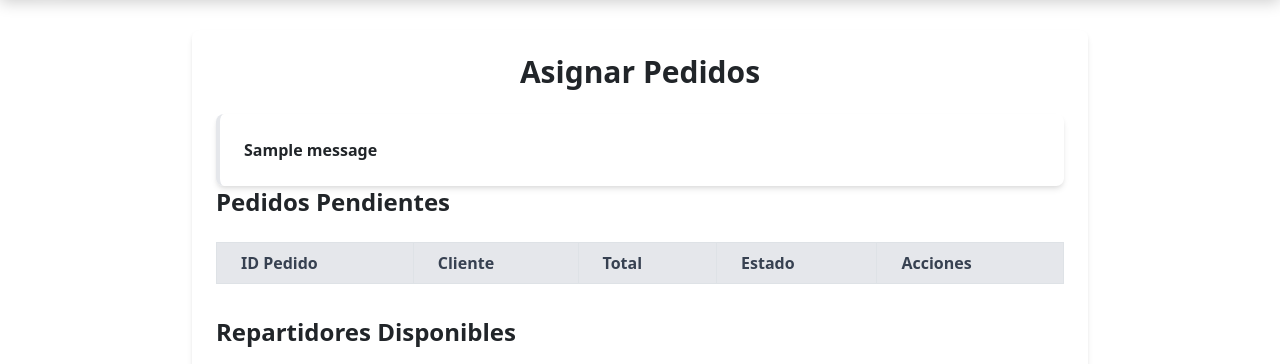
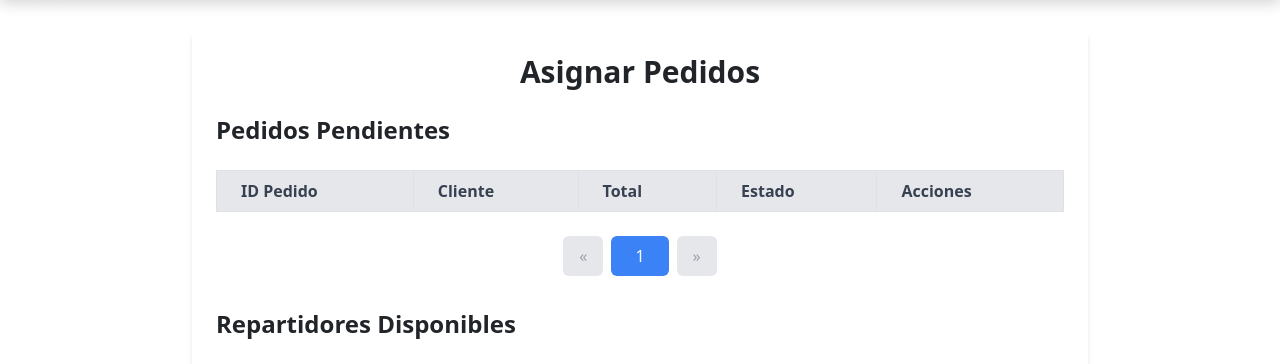
Before and after one commit to InfinityJaaR/App-Restaurant, a Django app: page /app/asignar_pedidos/ in a window 1280 px wide. Shown: the part 74-438 px from the top of the page. Run offline with Django 5.2, Linux system fonts and the light colour scheme; a user stored in the database is signed in; tables that the repository leaves empty hold one stand-in row (values such as "Sample post"); one stand-in notice (Sample message) is shown; lists and menus that the app fills with data are empty.

Commit message:
Añadiendo paginacion a pedidos en pendiente

```diff
--- a/app/static/js/asignar_pedidos.js
+++ b/app/static/js/asignar_pedidos.js
@@ -17,16 +17,39 @@ document.addEventListener('DOMContentLoaded', function () {
                 .then(data => {
                     if (data.success) {
                         alert(`Pedido ${pedidoId} asignado correctamente.`);
-                        location.reload();
+                        location.reload(); // Refrescar la página
                     } else if (data.error === 'no_repartidores') {
-                        alert('No hay repartidores disponibles. El pedido permanecerá pendiente.');
+                        mostrarMensaje('red', 'No hay repartidores disponibles. El pedido permanecerá pendiente.');
                     } else {
-                        alert('Error al asignar el pedido.');
+                        mostrarMensaje('red', 'Error al asignar el pedido.');
                     }
                 })
                 .catch(error => {
                     console.error('Error:', error);
+                    mostrarMensaje('red', 'Error en la solicitud. Intenta nuevamente.');
                 });
         });
     });
+
+    // Función para mostrar mensajes dinámicos
+    function mostrarMensaje(tipo, texto) {
+        const messagesContainer = document.querySelector('.messages');
+        const messageDiv = document.createElement('div');
+        messageDiv.className = `p-4 rounded-lg shadow-md bg-${tipo}-200 border-l-4 border-${tipo}-500 transition duration-300 ease-in-out transform hover:scale-105`;
+        messageDiv.innerHTML = `<p class="font-semibold text-${tipo}-800">${texto}</p>`;
+        messagesContainer.appendChild(messageDiv);
+
+        // Eliminar el mensaje automáticamente después de 3 segundos
+        setTimeout(() => {
+            messageDiv.remove();
+        }, 3000);
+    }
+
+    // Ocultar mensajes precargados después de 3 segundos
+    setTimeout(() => {
+        const precargados = document.querySelectorAll('.messages .p-4');
+        precargados.forEach(message => {
+            message.remove();
+        });
+    }, 3000);
 });
--- a/app/templates/EncargadoDeDespacho/asignar_pedidos.html
+++ b/app/templates/EncargadoDeDespacho/asignar_pedidos.html
@@ -13,7 +13,7 @@
       {% if messages %}
         <div class="messages space-y-4">
           {% for message in messages %}
-            <div class="p-4 rounded-lg shadow-md bg-{{ message.tags|default:'blue' }}-200 border-l-4 border-{{ message.tags|default:'blue' }}-500">
+            <div class="p-4 rounded-lg shadow-md bg-{{ message.tags|default:'blue' }}-200 border-l-4 border-{{ message.tags|default:'blue' }}-500 transition duration-300 ease-in-out transform hover:scale-105">
               <p class="font-semibold text-{{ message.tags|default:'blue' }}-800">{{ message }}</p>
             </div>
           {% endfor %}
@@ -33,7 +33,7 @@
             </tr>
           </thead>
           <tbody>
-            {% for pedido in pedidos_pendientes %}
+            {% for pedido in pedidos_page_obj %}
               <tr class="border-b">
                 <td class="border px-4 py-2">{{ pedido.id_pedido }}</td>
                 <td class="border px-4 py-2">{{ pedido.get_cliente_nombre }}</td>
@@ -50,6 +50,39 @@
             {% endfor %}
           </tbody>
         </table>
+      </div>
+
+      <!-- Paginación para pedidos pendientes -->
+      <div class="flex justify-center items-center mt-4">
+        <nav class="flex items-center space-x-2" aria-label="Pagination">
+          {% if pedidos_page_obj.has_previous %}
+            <a href="?pedidos_page={{ pedidos_page_obj.previous_page_number }}" class="bg-gray-200 text-gray-600 hover:bg-gray-300 px-3 py-2 rounded-md">
+              &laquo;
+            </a>
+          {% else %}
+            <span class="bg-gray-200 text-gray-400 px-3 py-2 rounded-md cursor-not-allowed">
+              &laquo;
+            </span>
+          {% endif %}
+
+          {% for num in pedidos_page_obj.paginator.page_range %}
+            {% if pedidos_page_obj.number == num %}
+              <span class="bg-blue-500 text-white px-4 py-2 rounded-md">{{ num }}</span>
+            {% else %}
+              <a href="?pedidos_page={{ num }}" class="bg-gray-200 text-gray-600 hover:bg-gray-300 px-3 py-2 rounded-md">{{ num }}</a>
+            {% endif %}
+          {% endfor %}
+
+          {% if pedidos_page_obj.has_next %}
+            <a href="?pedidos_page={{ pedidos_page_obj.next_page_number }}" class="bg-gray-200 text-gray-600 hover:bg-gray-300 px-3 py-2 rounded-md">
+              &raquo;
+            </a>
+          {% else %}
+            <span class="bg-gray-200 text-gray-400 px-3 py-2 rounded-md cursor-not-allowed">
+              &raquo;
+            </span>
+          {% endif %}
+        </nav>
       </div>
 
       <h2 class="text-2xl font-semibold mt-8 mb-4">Repartidores Disponibles</h2>
--- a/app/views.py
+++ b/app/views.py
@@ -259,6 +259,12 @@ def asignar_pedidos(request):
     repartidores_disponibles = User.objects.filter(
         groups__name="Repartidor", mascampos__is_active=True
     )
+
+    # Paginación para pedidos pendientes
+    pedidos_paginator = Paginator(pedidos_pendientes, 3)  # Mostrar 3 pedidos por página
+    pedidos_page_number = request.GET.get('pedidos_page')
+    pedidos_page_obj = pedidos_paginator.get_page(pedidos_page_number)
+
     if request.method == "POST":
         pedido_id = request.POST.get("pedido_id")
         pedido = Pedido.objects.get(id_pedido=pedido_id)
@@ -277,7 +283,7 @@ def asignar_pedidos(request):
         return redirect("asignar_pedidos")
 
     context = {
-        "pedidos_pendientes": pedidos_pendientes,
+        "pedidos_page_obj": pedidos_page_obj,
         "repartidores_disponibles": repartidores_disponibles,
     }
     return render(request, "EncargadoDeDespacho/asignar_pedidos.html", context)
```
